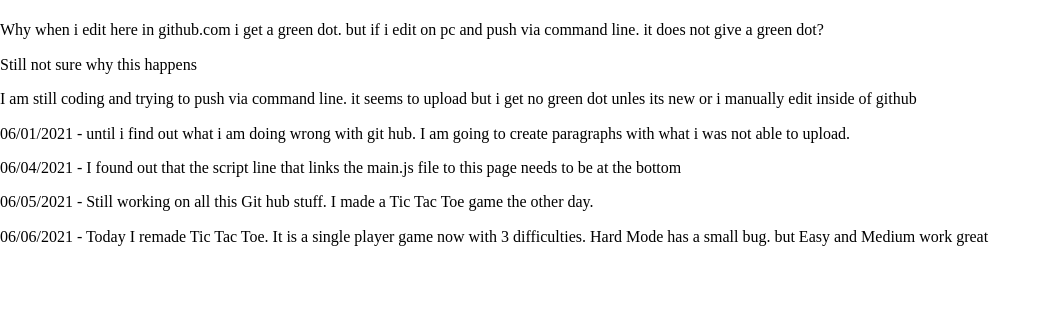
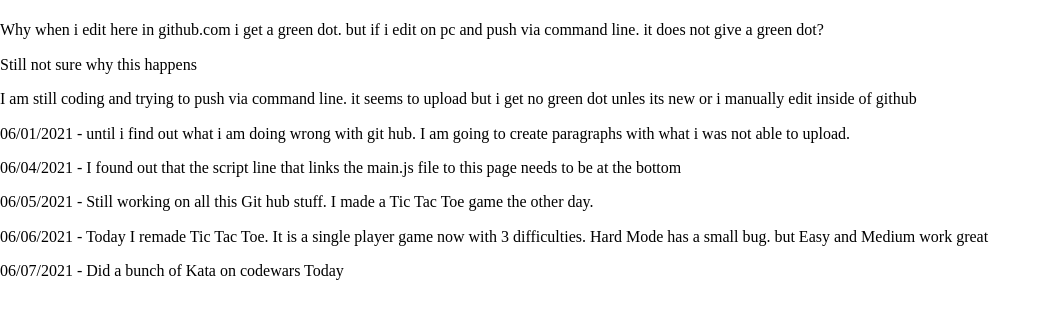
Before and after one commit to Waroach/Class21-example, a plain HTML site: page index.html in a window 1280 px wide. Shown: the whole page, without its empty margins (0-1051 px from the left). Drawn offline with Linux system fonts and the light colour scheme.

Commit message:
Codewars
Kata added

```diff
--- a/index.html
+++ b/index.html
@@ -20,7 +20,7 @@
 		<p> 06/04/2021 - I found out that the script line that links the main.js file to this page needs to be at the bottom</p>
 		<p> 06/05/2021 - Still working on all this Git hub stuff. I made a Tic Tac Toe game the other day.</p>
 		<p> 06/06/2021 - Today I remade Tic Tac Toe. It is a single player game now with 3 difficulties. Hard Mode has a small bug. but Easy and Medium work great</p>
-		<p></p>
+		<p> 06/07/2021 - Did a bunch of Kata on codewars Today</p>
 		<p></p>
 		<p></p>
 		<p></p>
```
